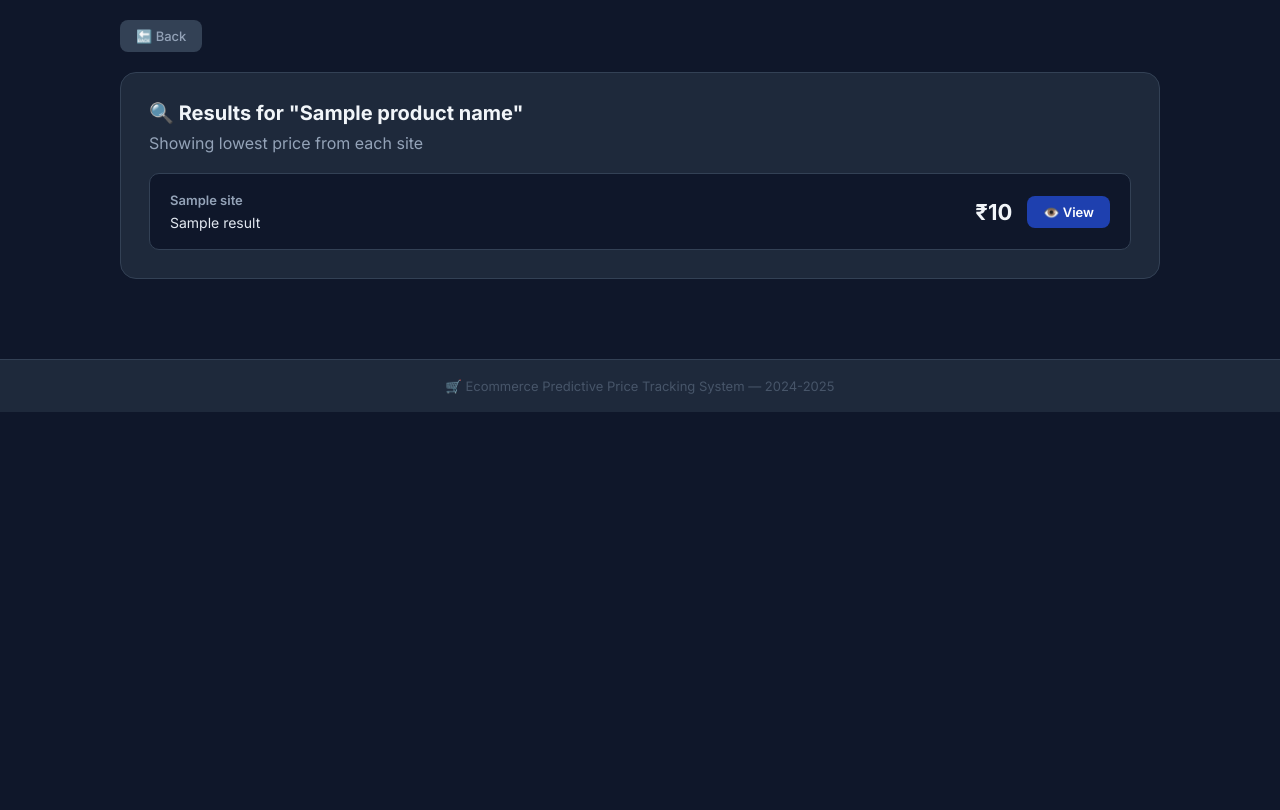
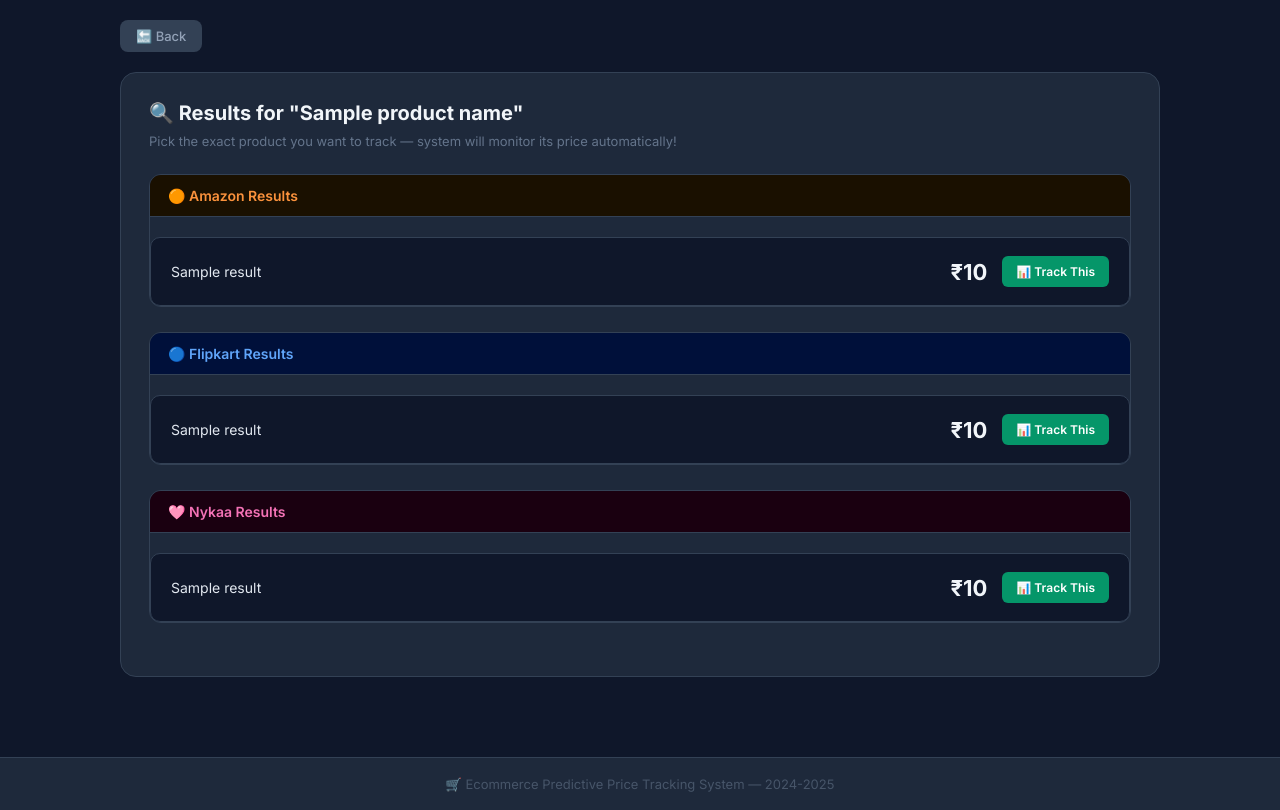
Before and after one commit to abraar5114/Ecommerce-Predictive-Price-Tracking-System, a Flask app: template templates/results.html in a window 1280 px wide. Shown: the part 66-876 px from the top of the page. Before the commit the page ends 478 px from the top, so only its background shows below. Run offline with Flask 3, Linux system fonts and the light colour scheme; the template is opened without the code that fills it: most values are stand-ins (such as "Sample title", 1, 10 or a date in 2020).

Commit message:
show multiple results per site user picks product

```diff
--- a/app.py
+++ b/app.py
@@ -13,7 +13,6 @@ import sqlite3
 from config import DATABASE_NAME
 
 app = Flask(__name__)
-
 create_tables()
 
 @app.route("/")
@@ -31,7 +30,8 @@ def search():
 
     results = compare_prices(product_name)
 
-    if not results:
+    # Check if any results found
+    if not results["amazon"] and not results["flipkart"] and not results["nykaa"]:
         return render_template("index.html", error="No results found! Try different product name.")
 
     return render_template("results.html",
@@ -73,7 +73,6 @@ def track_url():
     )
 
     save_price_history(product_id, result["price"])
-
     return redirect(url_for("dashboard"))
 
 @app.route("/track", methods=["POST"])
@@ -95,7 +94,6 @@ def track():
     )
 
     save_price_history(product_id, current_price)
-
     return redirect(url_for("dashboard"))
 
 @app.route("/dashboard")
--- a/static/css/style.css
+++ b/static/css/style.css
@@ -465,3 +465,47 @@ nav { display: flex; gap: 8px; }
     margin-top: 50px;
     font-size: 13px;
 }
+/* --- Results Page --- */
+.results-subtitle {
+    color: #64748b;
+    font-size: 13px;
+    margin-bottom: 25px;
+}
+
+.site-section {
+    margin-bottom: 25px;
+    border: 1px solid #334155;
+    border-radius: 12px;
+    overflow: hidden;
+}
+
+.site-header {
+    padding: 12px 18px;
+    font-size: 14px;
+    font-weight: 600;
+}
+
+.amazon-header { background: #1a1000; color: #fb923c; border-bottom: 1px solid #334155; }
+.flipkart-header { background: #00103a; color: #60a5fa; border-bottom: 1px solid #334155; }
+.nykaa-header { background: #1a0010; color: #f472b6; border-bottom: 1px solid #334155; }
+
+.not-found {
+    padding: 15px 18px;
+    color: #64748b;
+    font-size: 13px;
+}
+
+.btn-track {
+    background: #059669;
+    color: white;
+    padding: 8px 14px;
+    border-radius: 6px;
+    font-size: 12px;
+    font-weight: 600;
+    border: none;
+    cursor: pointer;
+    font-family: inherit;
+    white-space: nowrap;
+}
+
+.btn-track:hover { background: #047857; }
--- a/templates/results.html
+++ b/templates/results.html
@@ -30,40 +30,104 @@
 
         <div class="results-container">
             <h2>🔍 Results for "{{ product_name }}"</h2>
-            <p style="color:#94a3b8; margin-bottom:20px;">Showing lowest price from each site</p>
+            <p class="results-subtitle">Pick the exact product you want to track — system will monitor its price automatically!</p>
 
+            <!-- Amazon Results -->
+            <div class="site-section">
+                <div class="site-header amazon-header">
+                    <span>🟠 Amazon Results</span>
+                </div>
+                {% if results.amazon %}
                 <div class="results-list">
-                {% for result in results %}
-                <div class="result-card {% if result.best %}result-best{% endif %}">
+                    {% for result in results.amazon %}
+                    <div class="result-card">
                         <div class="result-left">
-                        <div class="result-site">
-                            {% if result.site == "Amazon" %}🟠{% endif %}
-                            {% if result.site == "Flipkart" %}🔵{% endif %}
-                            {% if result.site == "Nykaa" %}🩷{% endif %}
-                            {{ result.site }}
-                            {% if result.best %}<span class="best-badge">✅ Best Price</span>{% endif %}
-                        </div>
                             <div class="result-name">{{ result.name }}</div>
                         </div>
                         <div class="result-right">
                             <div class="result-price">₹{{ result.price }}</div>
-                        {% if result.best %}
                             <form action="/track" method="POST">
-                            <input type="hidden" name="product_name" value="{{ product_name }}">
+                                <input type="hidden" name="product_name" value="{{ result.name }}">
                                 <input type="hidden" name="url" value="{{ result.url }}">
                                 <input type="hidden" name="site" value="{{ result.site }}">
                                 <input type="hidden" name="price" value="{{ result.price }}">
                                 <input type="hidden" name="target_price" value="{{ target_price }}">
                                 <input type="hidden" name="email" value="{{ email }}">
-                            <button type="submit" class="btn btn-primary">📊 Track This</button>
+                                <button type="submit" class="btn btn-track">📊 Track This</button>
                             </form>
-                        {% else %}
-                        <a href="{{ result.url }}" target="_blank" class="btn btn-view">👁️ View</a>
-                        {% endif %}
                         </div>
                     </div>
                     {% endfor %}
                 </div>
+                {% else %}
+                <div class="not-found">❌ No results found on Amazon</div>
+                {% endif %}
+            </div>
+
+            <!-- Flipkart Results -->
+            <div class="site-section">
+                <div class="site-header flipkart-header">
+                    <span>🔵 Flipkart Results</span>
+                </div>
+                {% if results.flipkart %}
+                <div class="results-list">
+                    {% for result in results.flipkart %}
+                    <div class="result-card">
+                        <div class="result-left">
+                            <div class="result-name">{{ result.name }}</div>
+                        </div>
+                        <div class="result-right">
+                            <div class="result-price">₹{{ result.price }}</div>
+                            <form action="/track" method="POST">
+                                <input type="hidden" name="product_name" value="{{ result.name }}">
+                                <input type="hidden" name="url" value="{{ result.url }}">
+                                <input type="hidden" name="site" value="{{ result.site }}">
+                                <input type="hidden" name="price" value="{{ result.price }}">
+                                <input type="hidden" name="target_price" value="{{ target_price }}">
+                                <input type="hidden" name="email" value="{{ email }}">
+                                <button type="submit" class="btn btn-track">📊 Track This</button>
+                            </form>
+                        </div>
+                    </div>
+                    {% endfor %}
+                </div>
+                {% else %}
+                <div class="not-found">❌ No results found on Flipkart</div>
+                {% endif %}
+            </div>
+
+            <!-- Nykaa Results -->
+            <div class="site-section">
+                <div class="site-header nykaa-header">
+                    <span>🩷 Nykaa Results</span>
+                </div>
+                {% if results.nykaa %}
+                <div class="results-list">
+                    {% for result in results.nykaa %}
+                    <div class="result-card">
+                        <div class="result-left">
+                            <div class="result-name">{{ result.name }}</div>
+                        </div>
+                        <div class="result-right">
+                            <div class="result-price">₹{{ result.price }}</div>
+                            <form action="/track" method="POST">
+                                <input type="hidden" name="product_name" value="{{ result.name }}">
+                                <input type="hidden" name="url" value="{{ result.url }}">
+                                <input type="hidden" name="site" value="{{ result.site }}">
+                                <input type="hidden" name="price" value="{{ result.price }}">
+                                <input type="hidden" name="target_price" value="{{ target_price }}">
+                                <input type="hidden" name="email" value="{{ email }}">
+                                <button type="submit" class="btn btn-track">📊 Track This</button>
+                            </form>
+                        </div>
+                    </div>
+                    {% endfor %}
+                </div>
+                {% else %}
+                <div class="not-found">❌ No results found on Nykaa</div>
+                {% endif %}
+            </div>
+
         </div>
     </main>
 
```
Also changed, not shown: scraper.py (+94 -61 lines). Lines whose indentation alone changed are shown as unchanged.
